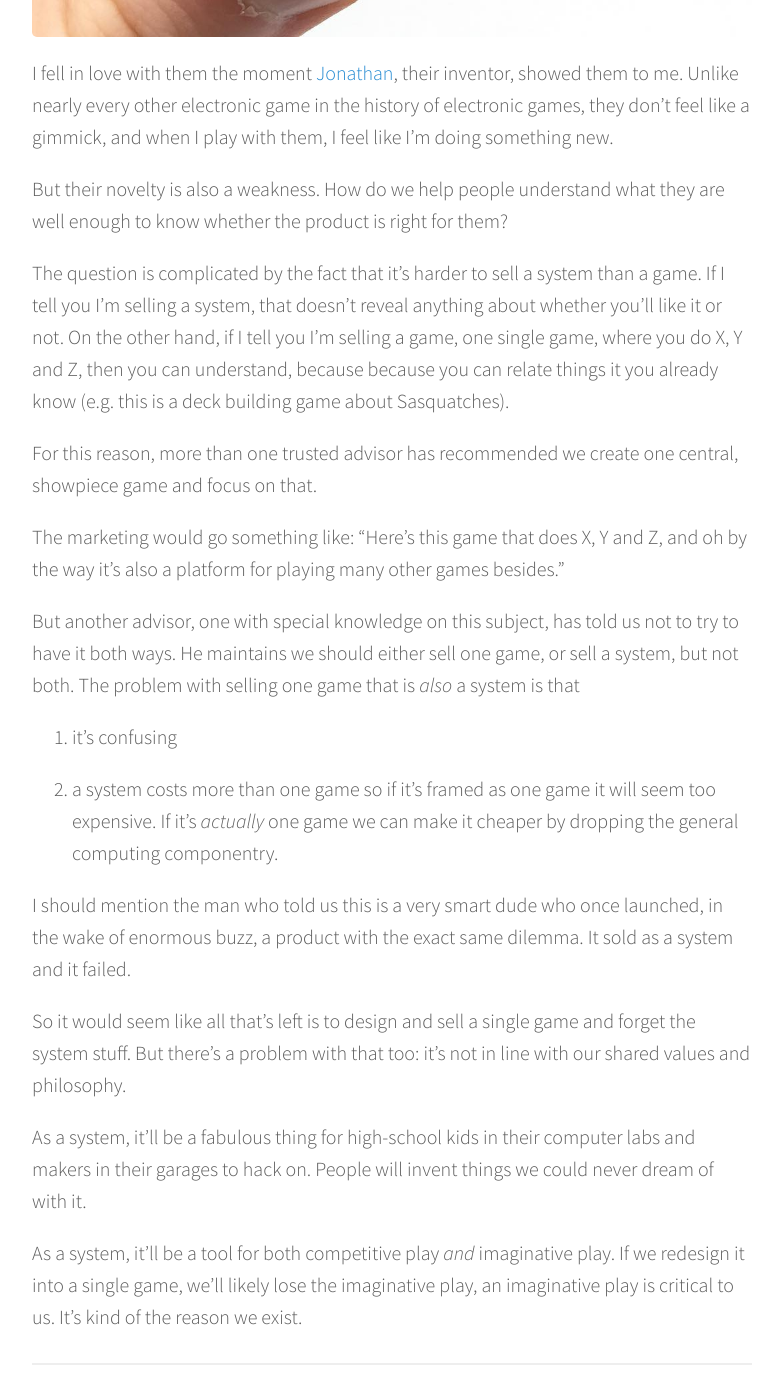
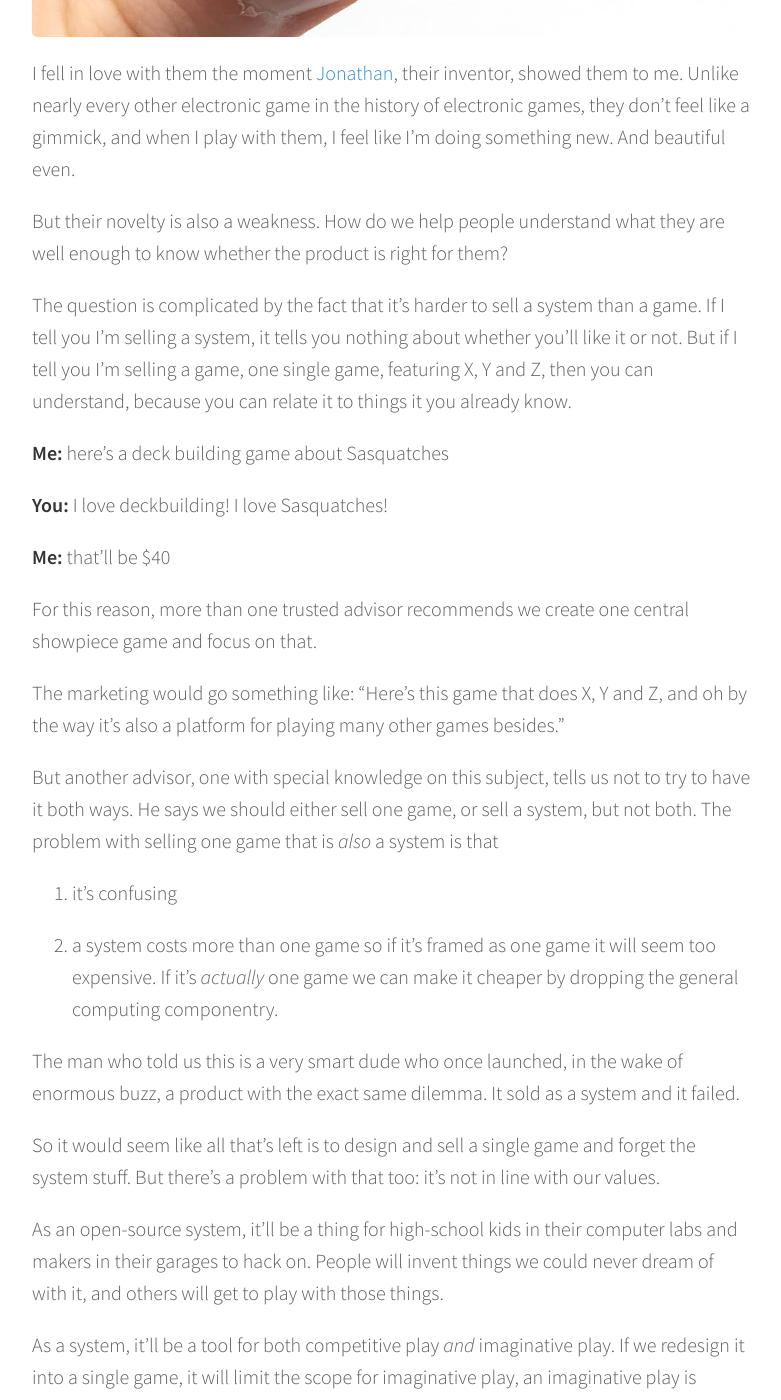
Before and after one commit to jbobrow/Move38-website, a Jekyll site: the page built from _posts/2016-09-28-game-or-game-platform.markdown, in a window 1280 px wide and 1400 px high, scrolled down 1661 px. Shown: the whole window, without its empty margins (248-1029 px from the left). Built offline with Jekyll 4.4.1, drawn with Linux system fonts in a browser that asks for light colours; nearby versions of some CDN libraries; comment, search, counter and statistics services are not loaded; some of the changed text lies outside the part shown.

Commit message:
Updated Game Or Game Platform

```diff
--- a/_posts/2016-09-28-game-or-game-platform.markdown
+++ b/_posts/2016-09-28-game-or-game-platform.markdown
@@ -18,26 +18,32 @@ Here they are running a demo program that makes them all try to resolve to the s
 
 ![automatile-naked.jpg](/uploads/automatile-naked.jpg)
 
-I fell in love with them the moment [Jonathan](http://cargo.jonathanbobrow.com/), their inventor, showed them to me. Unlike nearly every other electronic game in the history of electronic games, they don't feel like a gimmick, and when I play with them, I feel like I'm doing something new.
+I fell in love with them the moment [Jonathan](http://cargo.jonathanbobrow.com/), their inventor, showed them to me. Unlike nearly every other electronic game in the history of electronic games, they don't feel like a gimmick, and when I play with them, I feel like I'm doing something new. And beautiful even.
 
 But their novelty is also a weakness. How do we help people understand what they are well enough to know whether the product is right for them?
 
-The question is complicated by the fact that it's harder to sell a system than a game. If I tell you I'm selling a system, that doesn't reveal anything about whether you'll like it or not. On the other hand, if I tell you I'm selling a game, one single game, where you do X, Y and Z, then you can understand, because because you can relate things it you already know (e.g. this is a deck building game about Sasquatches).
+The question is complicated by the fact that it's harder to sell a system than a game. If I tell you I'm selling a system, it tells you nothing about whether you'll like it or not. But if I tell you I'm selling a game, one single game, featuring X, Y and Z, then you can understand, because you can relate it to things it you already know.
 
-For this reason, more than one trusted advisor has recommended we create one central, showpiece game and focus on that.
+**Me:** here's a deck building game about Sasquatches
+
+**You:** I love deckbuilding! I love Sasquatches!
+
+**Me:** that'll be $40
+
+For this reason, more than one trusted advisor recommends we create one central showpiece game and focus on that.
 
 The marketing would go something like: "Here's this game that does X, Y and Z, and oh by the way it's also a platform for playing many other games besides."
 
-But another advisor, one with special knowledge on this subject, has told us not to try to have it both ways. He maintains we should either sell one game, or sell a system, but not both. The problem with selling one game that is *also* a system is that
+But another advisor, one with special knowledge on this subject, tells us not to try to have it both ways. He says we should either sell one game, or sell a system, but not both. The problem with selling one game that is *also* a system is that
 
 1. it's confusing
 
 2. a system costs more than one game so if it's framed as one game it will seem too expensive. If it's *actually* one game we can make it cheaper by dropping the general computing componentry.
 
-I should mention the man who told us this is a very smart dude who once launched, in the wake of enormous buzz, a product with the exact same dilemma. It sold as a system and it failed.
+The man who told us this is a very smart dude who once launched, in the wake of enormous buzz, a product with the exact same dilemma. It sold as a system and it failed.
 
-So it would seem like all that's left is to design and sell a single game and forget the system stuff. But there's a problem with that too: it's not in line with our shared values and philosophy.
+So it would seem like all that's left is to design and sell a single game and forget the system stuff. But there's a problem with that too: it's not in line with our values.
 
-As a system, it'll be a fabulous thing for high-school kids in their computer labs and makers in their garages to hack on. People will invent things we could never dream of with it.
+As an open-source system, it'll be a thing for high-school kids in their computer labs and makers in their garages to hack on. People will invent things we could never dream of with it, and others will get to play with those things.
 
-As a system, it'll be a tool for both competitive play *and* imaginative play.  If we redesign it into a single game, we'll likely lose the imaginative play, an imaginative play is critical to us. It's kind of the reason we exist.
+As a system, it'll be a tool for both competitive play *and* imaginative play.  If we redesign it into a single game, it will limit the scope for imaginative play, an imaginative play is critical to us. It's the reason we exist.
```
Also changed, not shown: other parts of _posts/2016-09-28-game-or-game-platform.markdown (+2 -2 lines).
